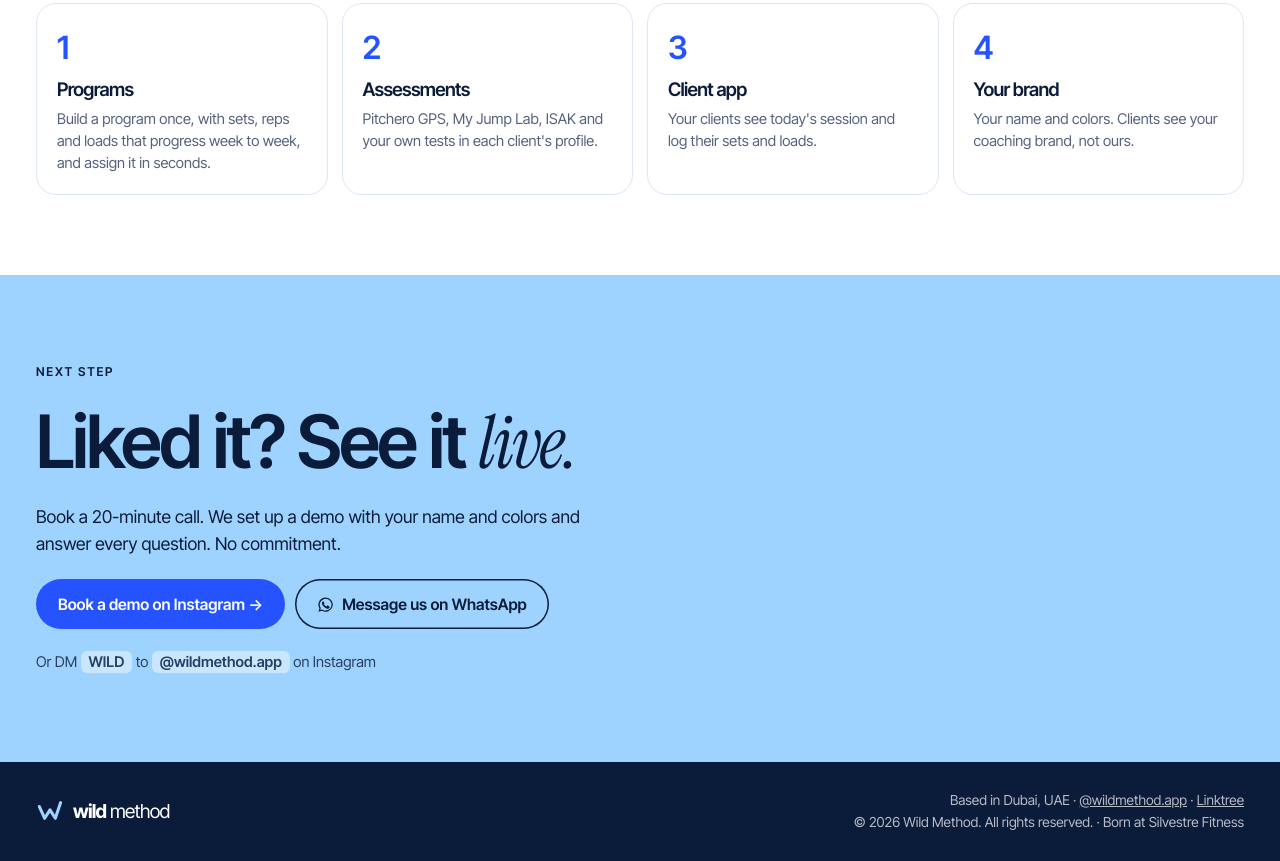
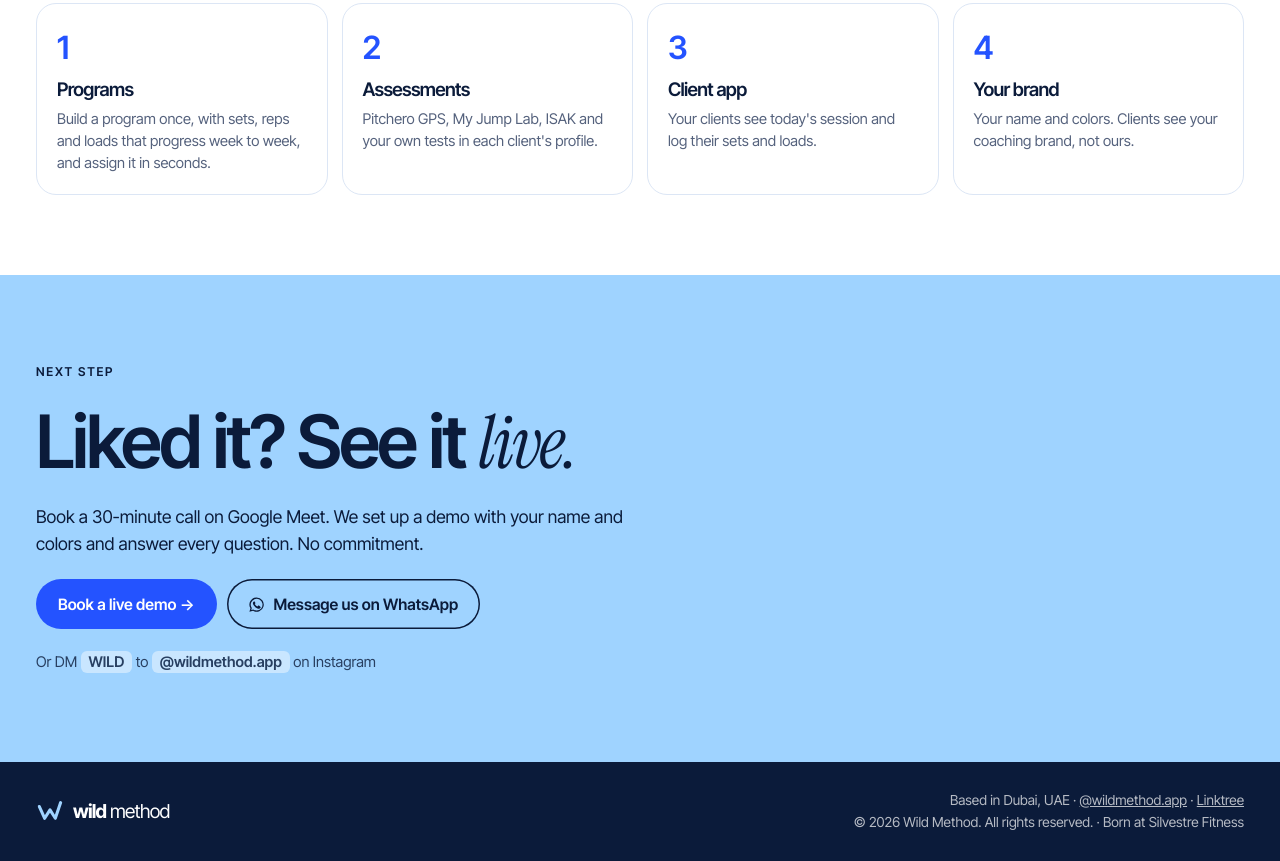
Before and after one commit to juantoniolo3-cmd/wildmethod, a plain HTML site: page demo/index.html in a window 1280 px wide. Shown: the part 1538-2399 px from the top of the page. Drawn offline with Linux system fonts and the light colour scheme.

Commit message:
Link Book a demo buttons to Google Calendar booking page (#2)
Claude-Session: https://claude.ai/code/session_01948HpVkELaS5FmHb5mptyY

Co-authored-by: Claude <noreply@anthropic.com>

```diff
--- a/demo/index.html
+++ b/demo/index.html
@@ -400,7 +400,7 @@ footer .meta { display: flex; flex-direction: column; gap: 2px; text-align: righ
     </a>
     <div class="nav-r">
       <a class="back" href="../">← Back to site</a>
-      <a class="btn btn-white btn-sm js-book" href="https://ig.me/m/wildmethod.app" target="_blank" rel="noopener">Book a demo</a>
+      <a class="btn btn-white btn-sm js-book" href="https://calendar.google.com/calendar/appointments/schedules/AcZssZ07Ew69KhLRZXgkC3hHb6BV7yBul44-4eBXWbqmxo7DxIA3uplNNscReqz7l1Gw0ZB9SRdwSWSJ" target="_blank" rel="noopener">Book a demo</a>
     </div>
   </div>
 </header>
@@ -449,7 +449,7 @@ footer .meta { display: flex; flex-direction: column; gap: 2px; text-align: righ
             <button class="btn btn-blue btn-sm" id="t-next">Next →</button>
           </div>
           <div class="cta-mini">
-            <a class="btn btn-ghost btn-sm js-book" href="https://ig.me/m/wildmethod.app" target="_blank" rel="noopener">Book a live demo</a>
+            <a class="btn btn-ghost btn-sm js-book" href="https://calendar.google.com/calendar/appointments/schedules/AcZssZ07Ew69KhLRZXgkC3hHb6BV7yBul44-4eBXWbqmxo7DxIA3uplNNscReqz7l1Gw0ZB9SRdwSWSJ" target="_blank" rel="noopener">Book a live demo</a>
             <a class="btn btn-ghost btn-sm js-wa" href="#" target="_blank" rel="noopener"><svg class="wa-ico" viewBox="0 0 24 24"><path d="M12 2a10 10 0 0 0-8.6 15.1L2 22l5-1.3A10 10 0 1 0 12 2zm0 18.2a8.2 8.2 0 0 1-4.2-1.2l-.3-.2-3 .8.8-2.9-.2-.3A8.2 8.2 0 1 1 12 20.2zm4.5-6.1c-.2-.1-1.5-.7-1.7-.8-.2-.1-.4-.1-.6.1l-.8 1c-.1.2-.3.2-.5.1a6.7 6.7 0 0 1-3.3-2.9c-.3-.4.2-.4.7-1.4.1-.2 0-.3 0-.4l-.8-1.8c-.2-.5-.4-.4-.6-.4h-.5a1 1 0 0 0-.7.3 3 3 0 0 0-.9 2.2 5.2 5.2 0 0 0 1.1 2.8 11.9 11.9 0 0 0 4.6 4c1.7.7 2.4.8 3.2.7.5-.1 1.5-.6 1.8-1.2.2-.6.2-1.1.1-1.2l-.5-.3z"/></svg>WhatsApp</a>
           </div>
         </aside>
@@ -643,9 +643,9 @@ footer .meta { display: flex; flex-direction: column; gap: 2px; text-align: righ
     <div class="wrap">
       <span class="eyebrow">Next step</span>
       <h2>Liked it? See it <em class="s">live.</em></h2>
-      <p class="lead">Book a 20-minute call. We set up a demo with your name and colors and answer every question. No commitment.</p>
+      <p class="lead">Book a 30-minute call on Google Meet. We set up a demo with your name and colors and answer every question. No commitment.</p>
       <div class="acts">
-        <a class="btn btn-blue js-book" href="https://ig.me/m/wildmethod.app" target="_blank" rel="noopener">Book a demo on Instagram →</a>
+        <a class="btn btn-blue js-book" href="https://calendar.google.com/calendar/appointments/schedules/AcZssZ07Ew69KhLRZXgkC3hHb6BV7yBul44-4eBXWbqmxo7DxIA3uplNNscReqz7l1Gw0ZB9SRdwSWSJ" target="_blank" rel="noopener">Book a live demo →</a>
         <a class="btn btn-ghost js-wa" href="#" target="_blank" rel="noopener"><svg class="wa-ico" viewBox="0 0 24 24"><path d="M12 2a10 10 0 0 0-8.6 15.1L2 22l5-1.3A10 10 0 1 0 12 2zm0 18.2a8.2 8.2 0 0 1-4.2-1.2l-.3-.2-3 .8.8-2.9-.2-.3A8.2 8.2 0 1 1 12 20.2zm4.5-6.1c-.2-.1-1.5-.7-1.7-.8-.2-.1-.4-.1-.6.1l-.8 1c-.1.2-.3.2-.5.1a6.7 6.7 0 0 1-3.3-2.9c-.3-.4.2-.4.7-1.4.1-.2 0-.3 0-.4l-.8-1.8c-.2-.5-.4-.4-.6-.4h-.5a1 1 0 0 0-.7.3 3 3 0 0 0-.9 2.2 5.2 5.2 0 0 0 1.1 2.8 11.9 11.9 0 0 0 4.6 4c1.7.7 2.4.8 3.2.7.5-.1 1.5-.6 1.8-1.2.2-.6.2-1.1.1-1.2l-.5-.3z"/></svg>Message us on WhatsApp</a>
       </div>
       <p class="alt">Or DM <code>WILD</code> to <code>@wildmethod.app</code> on Instagram</p>
@@ -673,7 +673,7 @@ footer .meta { display: flex; flex-direction: column; gap: 2px; text-align: righ
     <p>That's Wild Method: the same platform our coaches use every day, ready to carry your brand.</p>
     <ul><li>Set up with your name, colors and programs</li><li>Help loading your first clients</li><li>Add-ons when you need them</li></ul>
     <div class="acts">
-      <a class="btn btn-blue js-book" href="https://ig.me/m/wildmethod.app" target="_blank" rel="noopener">Book a live demo →</a>
+      <a class="btn btn-blue js-book" href="https://calendar.google.com/calendar/appointments/schedules/AcZssZ07Ew69KhLRZXgkC3hHb6BV7yBul44-4eBXWbqmxo7DxIA3uplNNscReqz7l1Gw0ZB9SRdwSWSJ" target="_blank" rel="noopener">Book a live demo →</a>
       <a class="btn btn-ghost js-wa" href="#" target="_blank" rel="noopener">WhatsApp us</a>
     </div>
     <button class="close" id="fin-close">Keep exploring the demo</button>
```
Also changed, not shown: index.html (+6 -6 lines).
